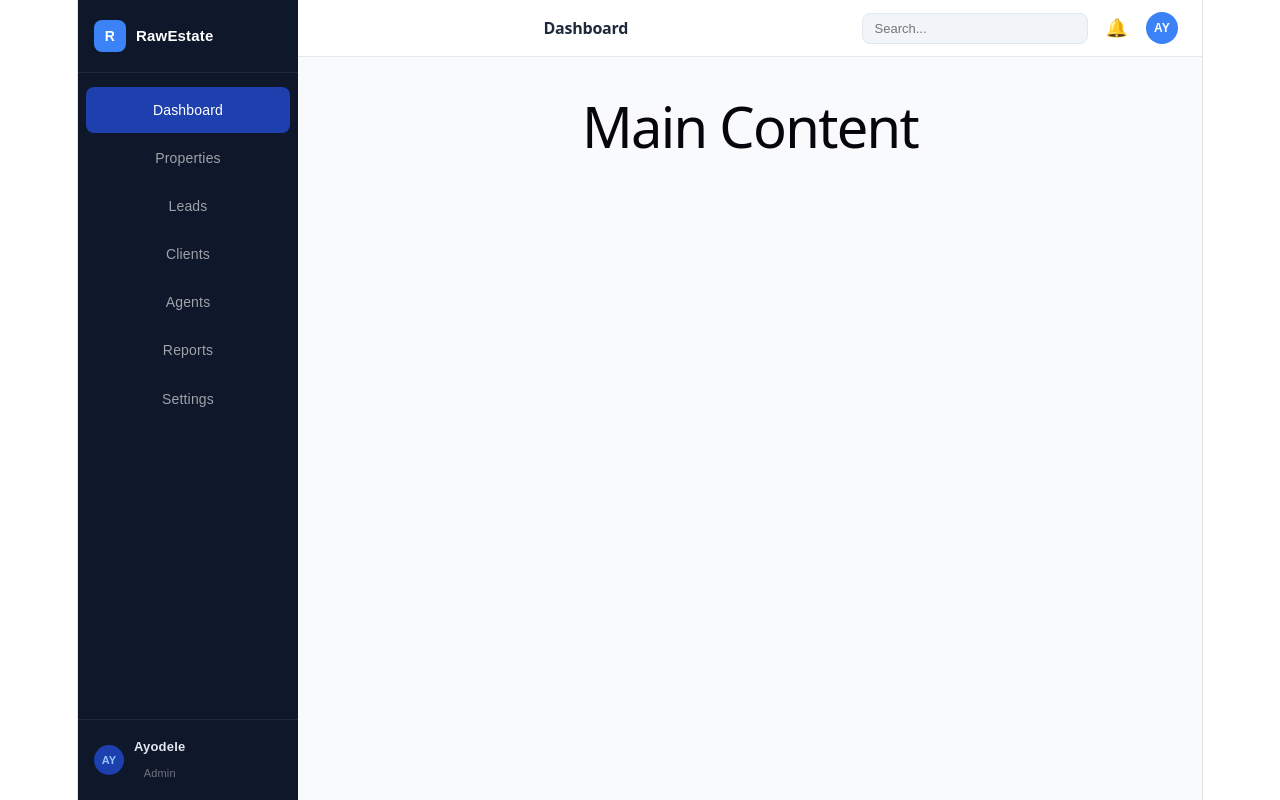
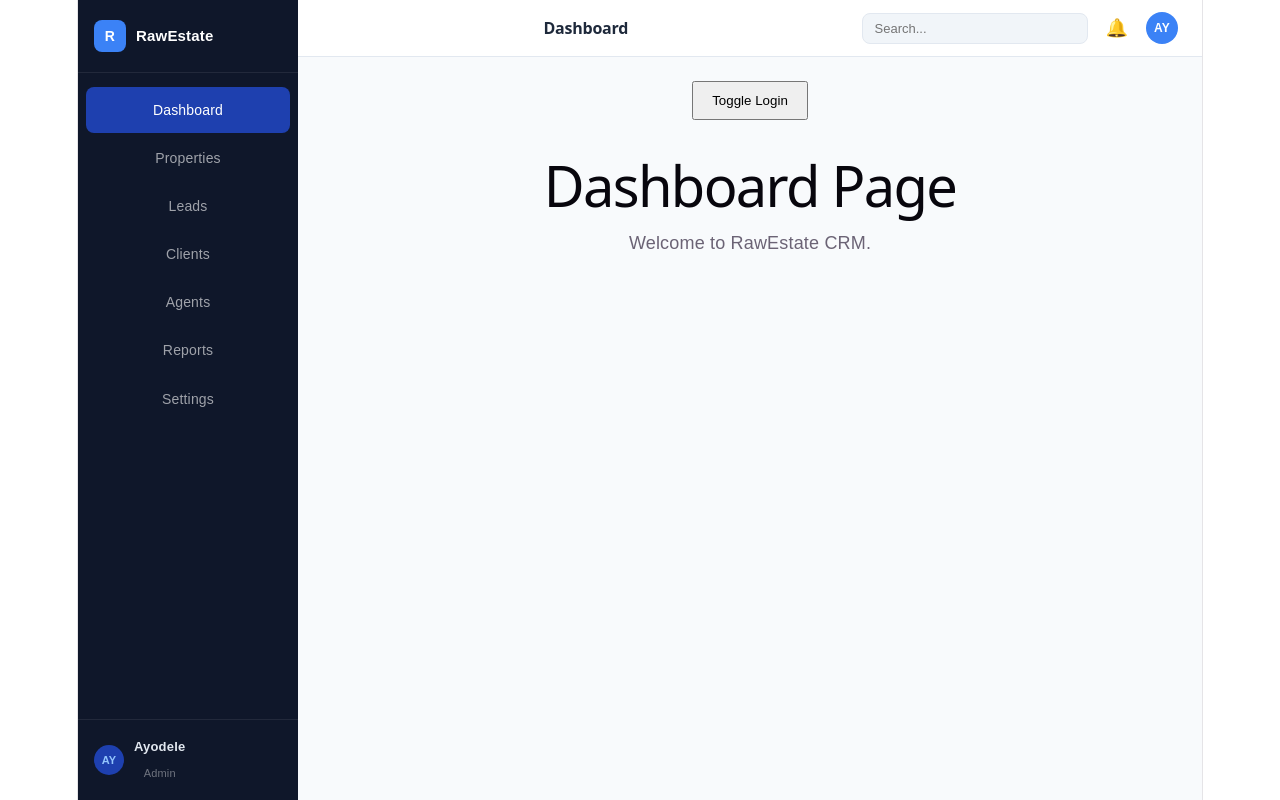
Before and after one commit to melchizedek2991/rawestate-crm, a React (Vite) app: page / in a window 1280 px wide. Built offline with nearby package versions, Linux system fonts and the light colour scheme.

Commit message:
Add conditional rendering and initial page components

```diff
--- a/src/layouts/AppLayout.jsx
+++ b/src/layouts/AppLayout.jsx
@@ -2,10 +2,13 @@ import { useState } from "react";
 
 import Sidebar from "../components/Sidebar";
 import Topbar from "../components/Topbar";
+import Dashboard from "../pages/Dashboard";
+import Properties from "../pages/Properties";
 
 function AppLayout() {
 
   const [activeItem, setActiveItem] = useState("Dashboard");
+  const [isLoggedIn, setIsLoggedIn] = useState(true);
   return (
     <div style={{
       display: "flex",
@@ -25,12 +28,28 @@ function AppLayout() {
 
         <Topbar title={activeItem} />
 
-        <main style={{
-          flex: 1,
-          padding: "24px",
-          overflowY: "auto"
-        }}>
-          <h1>Main Content</h1>
+        <main
+            style={{
+              flex: 1,
+              padding: "24px",
+              overflowY: "auto"
+            }}
+          >
+
+            <button
+                onClick={() => setIsLoggedIn(!isLoggedIn)}
+                style={{
+                  padding: "10px 18px",
+                  marginBottom: "20px",
+                  cursor: "pointer"
+                }}
+              >
+                Toggle Login
+            </button>
+
+            {activeItem === "Dashboard" && <Dashboard />}
+            {activeItem === "Properties" && <Properties />}
+
         </main>
       </div>
     </div>
--- /dev/null
+++ b/src/pages/Dashboard.jsx
@@ -0,0 +1,13 @@
+function Dashboard() {
+  return (
+    <div>
+      <h1>Dashboard Page</h1>
+
+      <p>
+        Welcome to RawEstate CRM.
+      </p>
+    </div>
+  );
+}
+
+export default Dashboard;
--- /dev/null
+++ b/src/pages/Properties.jsx
@@ -0,0 +1,13 @@
+function Properties() {
+  return (
+    <div>
+      <h1>Properties Page</h1>
+
+      <p>
+        All your properties will appear here.
+      </p>
+    </div>
+  );
+}
+
+export default Properties;
```
